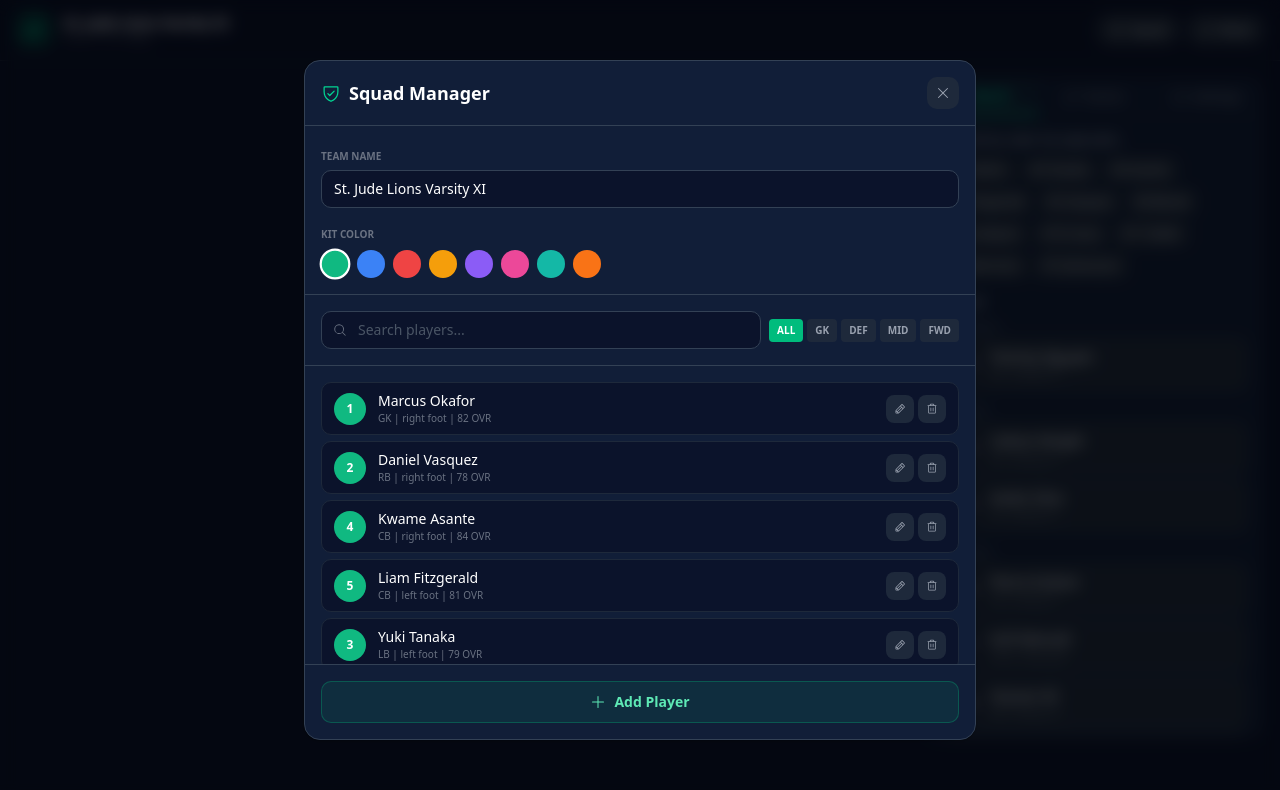
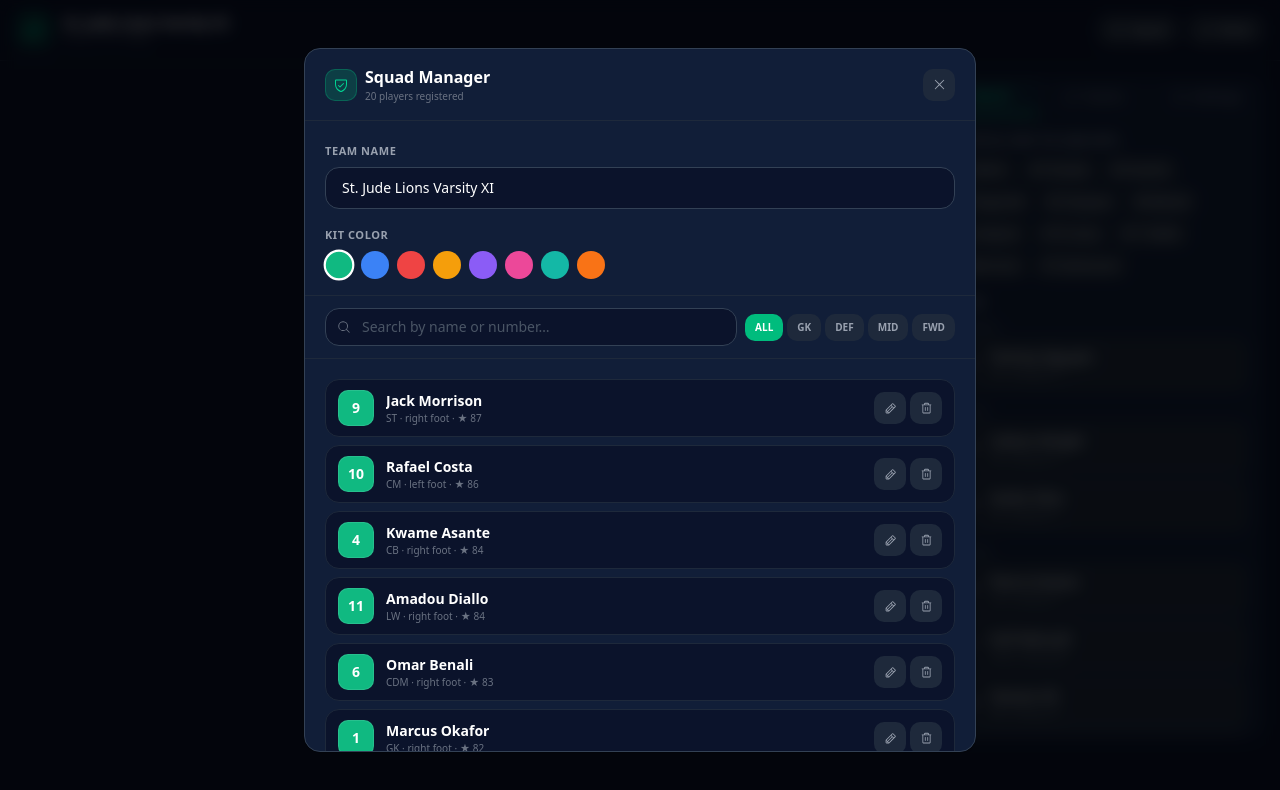
Before and after one commit to walidabdulkadir/squad-line-builder, a React (Vite) app: page / in a window 1280 px wide. Both pictures are taken after a click on the button "Squad". Shown: the top 790 px of the page. Built offline with nearby package versions, Linux system fonts and the light colour scheme.

Commit message:
Refactor SquadManagerDialog: streamline player editing and enhance UI components

```diff
--- a/src/components/SquadManagerDialog.tsx
+++ b/src/components/SquadManagerDialog.tsx
@@ -1,13 +1,12 @@
 import { useState, useMemo } from "react";
 import { motion, AnimatePresence } from "framer-motion";
-import { X, Plus, Pencil, Trash, MagnifyingGlass, ShieldCheck } from "@phosphor-icons/react";
+import { X, Pencil, Trash, MagnifyingGlass, ShieldCheck, Check, Users } from "@phosphor-icons/react";
 import { Player, Position, positionGroup } from "../types";
 
 interface SquadManagerProps {
   players: Player[];
   teamName: string;
   kitColor: string;
-  onAddPlayer: (player: Player) => void;
   onUpdatePlayer: (player: Player) => void;
   onDeletePlayer: (id: string) => void;
   onTeamNameChange: (name: string) => void;
@@ -15,98 +14,119 @@ interface SquadManagerProps {
   onClose: () => void;
 }
 
-const ALL_POSITIONS: Position[] = ["GK", "CB", "LB", "RB", "LWB", "RWB", "CDM", "CM", "CAM", "LM", "RM", "LW", "RW", "ST", "CF"];
+const ALL_POSITIONS: Position[] = [
+  "GK", "CB", "LB", "RB", "LWB", "RWB",
+  "CDM", "CM", "CAM", "LM", "RM",
+  "LW", "RW", "ST", "CF",
+];
 const KIT_COLORS = ["#10B981", "#3B82F6", "#EF4444", "#F59E0B", "#8B5CF6", "#EC4899", "#14B8A6", "#F97316"];
+const GROUPS = ["ALL", "GK", "DEF", "MID", "FWD"];
 
 export default function SquadManagerDialog({
-  players, teamName, kitColor, onAddPlayer, onUpdatePlayer, onDeletePlayer, onTeamNameChange, onKitColorChange, onClose,
+  players, teamName, kitColor,
+  onUpdatePlayer, onDeletePlayer,
+  onTeamNameChange, onKitColorChange, onClose,
 }: SquadManagerProps) {
   const [search, setSearch] = useState("");
-  const [filterGroup, setFilterGroup] = useState<string>("ALL");
+  const [filterGroup, setFilterGroup] = useState("ALL");
   const [editingId, setEditingId] = useState<string | null>(null);
-  const [adding, setAdding] = useState(false);
   const [confirmDelete, setConfirmDelete] = useState<string | null>(null);
 
-  // Form state
+  // Edit form state
   const [formName, setFormName] = useState("");
   const [formNumber, setFormNumber] = useState("");
   const [formPosition, setFormPosition] = useState<Position>("ST");
   const [formFoot, setFormFoot] = useState<"left" | "right" | "both">("right");
   const [formRating, setFormRating] = useState("75");
+  const [formError, setFormError] = useState("");
 
   const filtered = useMemo(() => {
     return players.filter((p) => {
-      const matchesSearch = p.name.toLowerCase().includes(search.toLowerCase()) || String(p.number).includes(search);
+      const matchesSearch =
+        p.name.toLowerCase().includes(search.toLowerCase()) ||
+        String(p.number).includes(search);
       const matchesGroup = filterGroup === "ALL" || positionGroup(p.position) === filterGroup;
       return matchesSearch && matchesGroup;
-    });
+    }).sort((a, b) => b.rating - a.rating);
   }, [players, search, filterGroup]);
 
-  const resetForm = () => {
-    setFormName(""); setFormNumber(""); setFormPosition("ST"); setFormFoot("right"); setFormRating("75");
-    setAdding(false); setEditingId(null);
+  const startEdit = (p: Player) => {
+    setEditingId(p.id);
+    setFormName(p.name);
+    setFormNumber(String(p.number));
+    setFormPosition(p.position);
+    setFormFoot(p.preferredFoot);
+    setFormRating(String(p.rating));
+    setFormError("");
   };
 
-  const startEdit = (p: Player) => {
-    setEditingId(p.id); setAdding(false);
-    setFormName(p.name); setFormNumber(String(p.number)); setFormPosition(p.position); setFormFoot(p.preferredFoot); setFormRating(String(p.rating));
+  const cancelEdit = () => {
+    setEditingId(null);
+    setFormError("");
   };
 
-  const handleSubmit = () => {
+  const handleUpdate = () => {
     const num = parseInt(formNumber);
-    if (!formName.trim() || isNaN(num) || num < 1 || num > 99) return;
+    if (!formName.trim()) { setFormError("Name is required."); return; }
+    if (isNaN(num) || num < 1 || num > 99) { setFormError("Jersey # must be 1–99."); return; }
     const dup = players.find((p) => p.number === num && p.id !== editingId);
-    if (dup) return;
+    if (dup) { setFormError(`#${num} is already taken by ${dup.name}.`); return; }
 
-    if (editingId) {
     const existing = players.find((p) => p.id === editingId);
     if (existing) {
-        onUpdatePlayer({ ...existing, name: formName.trim(), number: num, position: formPosition, preferredFoot: formFoot, rating: parseInt(formRating) || 75 });
+      onUpdatePlayer({
+        ...existing,
+        name: formName.trim(),
+        number: num,
+        position: formPosition,
+        preferredFoot: formFoot,
+        rating: parseInt(formRating) || 75,
+      });
     }
-    } else {
-      const newPlayer: Player = {
-        id: `p_${Date.now()}`, name: formName.trim(), number: num, position: formPosition,
-        secondaryPositions: [], isStarter: false, pitchCoordinates: { x: 0, y: 0 }, preferredFoot: formFoot, rating: parseInt(formRating) || 75,
+    cancelEdit();
   };
-      onAddPlayer(newPlayer);
-    }
-    resetForm();
-  };
-
-  const groups = ["ALL", "GK", "DEF", "MID", "FWD"];
 
   return (
     <motion.div
       initial={{ opacity: 0 }} animate={{ opacity: 1 }} exit={{ opacity: 0 }}
-      className="fixed inset-0 z-50 flex items-center justify-center p-4 bg-black/60 backdrop-blur-sm"
+      className="fixed inset-0 z-50 flex items-center justify-center p-4 bg-black/70 backdrop-blur-sm"
       onClick={onClose}
     >
       <motion.div
-        initial={{ scale: 0.95, y: 20 }} animate={{ scale: 1, y: 0 }} exit={{ scale: 0.95, y: 20 }}
-        className="w-full max-w-2xl max-h-[85vh] bg-[#111E38] border border-[#334155] rounded-2xl shadow-2xl flex flex-col overflow-hidden"
+        initial={{ scale: 0.95, y: 16 }} animate={{ scale: 1, y: 0 }} exit={{ scale: 0.95, y: 16 }}
+        transition={{ type: "spring", stiffness: 300, damping: 28 }}
+        className="w-full max-w-2xl max-h-[88vh] bg-[#111E38] border border-[#334155] rounded-2xl shadow-2xl flex flex-col overflow-hidden"
         onClick={(e) => e.stopPropagation()}
       >
         {/* Header */}
-        <div className="flex items-center justify-between p-4 border-b border-[#334155]">
-          <h2 className="text-lg font-bold text-white flex items-center gap-2">
-            <ShieldCheck size={20} className="text-emerald-400" /> Squad Manager
-          </h2>
-          <button onClick={onClose} className="w-8 h-8 rounded-lg bg-[#1E293B] flex items-center justify-center hover:bg-[#334155] transition-colors">
-            <X size={16} className="text-gray-400" />
+        <div className="flex items-center justify-between px-5 py-4 border-b border-[#1E293B]">
+          <div className="flex items-center gap-2">
+            <div className="w-8 h-8 rounded-lg bg-emerald-500/20 border border-emerald-500/30 flex items-center justify-center">
+              <ShieldCheck size={16} className="text-emerald-400" />
+            </div>
+            <div>
+              <h2 className="text-base font-bold text-white">Squad Manager</h2>
+              <p className="text-[10px] text-gray-500">{players.length} players registered</p>
+            </div>
+          </div>
+          <button onClick={onClose}
+            className="w-8 h-8 rounded-lg bg-[#1E293B] flex items-center justify-center hover:bg-[#334155] transition-colors">
+            <X size={15} className="text-gray-400" />
           </button>
         </div>
 
         {/* Team settings */}
-        <div className="p-4 border-b border-[#334155] space-y-3">
-          <div className="flex gap-3">
-            <div className="flex-1">
-              <label className="text-[10px] text-gray-500 uppercase font-semibold">Team Name</label>
-              <input value={teamName} onChange={(e) => onTeamNameChange(e.target.value)}
-                className="mt-1 w-full px-3 py-2 rounded-lg bg-[#0B132B] border border-[#334155] text-sm text-white focus:border-emerald-500 outline-none" />
-            </div>
+        <div className="px-5 py-4 border-b border-[#1E293B] space-y-3">
+          <div>
+            <label className="text-[11px] font-semibold text-gray-400 uppercase tracking-wider">Team Name</label>
+            <input
+              value={teamName}
+              onChange={(e) => onTeamNameChange(e.target.value)}
+              className="mt-1.5 w-full px-4 py-2.5 rounded-xl bg-[#0B132B] border border-[#334155] text-sm text-white focus:border-emerald-500 outline-none transition-colors"
+            />
           </div>
           <div>
-            <label className="text-[10px] text-gray-500 uppercase font-semibold">Kit Color</label>
+            <label className="text-[11px] font-semibold text-gray-400 uppercase tracking-wider">Kit Color</label>
             <div className="flex gap-2 mt-1.5">
               {KIT_COLORS.map((c) => (
                 <button key={c} onClick={() => onKitColorChange(c)}
@@ -118,16 +138,20 @@ export default function SquadManagerDialog({
         </div>
 
         {/* Search + filter */}
-        <div className="p-4 flex gap-2 items-center border-b border-[#334155]">
+        <div className="px-5 py-3 flex gap-2 items-center border-b border-[#1E293B]">
           <div className="relative flex-1">
             <MagnifyingGlass size={14} className="absolute left-3 top-1/2 -translate-y-1/2 text-gray-500" />
-            <input value={search} onChange={(e) => setSearch(e.target.value)} placeholder="Search players..."
-              className="w-full pl-9 pr-3 py-2 rounded-lg bg-[#0B132B] border border-[#334155] text-sm text-white placeholder-gray-600 focus:border-emerald-500 outline-none" />
+            <input
+              value={search}
+              onChange={(e) => setSearch(e.target.value)}
+              placeholder="Search by name or number…"
+              className="w-full pl-9 pr-3 py-2 rounded-xl bg-[#0B132B] border border-[#334155] text-sm text-white placeholder-gray-600 focus:border-emerald-500 outline-none"
+            />
           </div>
           <div className="flex gap-1">
-            {groups.map((g) => (
+            {GROUPS.map((g) => (
               <button key={g} onClick={() => setFilterGroup(g)}
-                className={`px-2 py-1 rounded text-[10px] font-semibold transition-colors ${filterGroup === g ? "bg-emerald-500 text-white" : "bg-[#1E293B] text-gray-400 hover:text-white"}`}>
+                className={`px-2.5 py-1.5 rounded-lg text-[10px] font-bold transition-colors ${filterGroup === g ? "bg-emerald-500 text-white" : "bg-[#1E293B] text-gray-400 hover:text-white"}`}>
                 {g}
               </button>
             ))}
@@ -135,84 +159,125 @@ export default function SquadManagerDialog({
         </div>
 
         {/* Player list */}
-        <div className="flex-1 overflow-y-auto p-4 space-y-1.5">
+        <div className="flex-1 overflow-y-auto p-5 space-y-2">
+          {filtered.length === 0 && (
+            <div className="flex flex-col items-center justify-center py-12 gap-3 text-center">
+              <Users size={32} className="text-gray-600" />
+              <p className="text-sm text-gray-500">
+                {players.length === 0 ? "No players yet. Use 'Add Player' to get started." : "No players match your search."}
+              </p>
+            </div>
+          )}
+
           <AnimatePresence mode="popLayout">
             {filtered.map((p) => (
-              <motion.div key={p.id} layout initial={{ opacity: 0 }} animate={{ opacity: 1 }} exit={{ opacity: 0 }}
-                className="flex items-center gap-3 px-3 py-2 rounded-lg bg-[#0B132B] border border-[#1E293B] hover:border-[#334155] transition-colors">
-                <span className="w-8 h-8 rounded-full flex items-center justify-center text-xs font-bold text-white" style={{ backgroundColor: kitColor }}>
+              <motion.div key={p.id} layout initial={{ opacity: 0 }} animate={{ opacity: 1 }} exit={{ opacity: 0 }}>
+                {/* Player row */}
+                <div className="flex items-center gap-3 px-3 py-2.5 rounded-xl bg-[#0B132B] border border-[#1E293B] hover:border-[#334155] transition-colors">
+                  <span className="w-9 h-9 shrink-0 rounded-lg flex items-center justify-center text-sm font-bold text-white border border-white/10"
+                    style={{ backgroundColor: kitColor }}>
                     {p.number}
                   </span>
                   <div className="flex-1 min-w-0">
-                  <p className="text-sm text-white truncate">{p.name}</p>
-                  <p className="text-[10px] text-gray-500">{p.position} | {p.preferredFoot} foot | {p.rating} OVR</p>
+                    <p className="text-sm font-semibold text-white truncate">{p.name}</p>
+                    <p className="text-[10px] text-gray-500">{p.position} · {p.preferredFoot} foot · ★ {p.rating}</p>
                   </div>
+
                   {confirmDelete === p.id ? (
-                  <div className="flex gap-1">
+                    <div className="flex gap-1.5 shrink-0">
                       <button onClick={() => { onDeletePlayer(p.id); setConfirmDelete(null); }}
-                      className="px-2 py-1 rounded bg-red-500/20 text-red-400 text-[10px] font-semibold hover:bg-red-500/30">Confirm</button>
+                        className="px-3 py-1.5 rounded-lg bg-red-500/20 text-red-400 text-xs font-bold hover:bg-red-500/30 transition-colors">
+                        Remove
+                      </button>
                       <button onClick={() => setConfirmDelete(null)}
-                      className="px-2 py-1 rounded bg-gray-700 text-gray-300 text-[10px] hover:bg-gray-600">No</button>
+                        className="px-3 py-1.5 rounded-lg bg-[#1E293B] text-gray-300 text-xs hover:bg-[#334155] transition-colors">
+                        Cancel
+                      </button>
                     </div>
                   ) : (
-                  <div className="flex gap-1">
-                    <button onClick={() => startEdit(p)} className="w-7 h-7 rounded-md bg-[#1E293B] flex items-center justify-center hover:bg-[#334155] transition-colors">
-                      <Pencil size={12} className="text-gray-400" />
+                    <div className="flex gap-1 shrink-0">
+                      <button onClick={() => editingId === p.id ? cancelEdit() : startEdit(p)}
+                        className="w-8 h-8 rounded-lg bg-[#1E293B] flex items-center justify-center hover:bg-blue-500/20 hover:text-blue-400 transition-colors">
+                        <Pencil size={13} className="text-gray-400" />
                       </button>
-                    <button onClick={() => setConfirmDelete(p.id)} className="w-7 h-7 rounded-md bg-[#1E293B] flex items-center justify-center hover:bg-red-500/20 transition-colors">
-                      <Trash size={12} className="text-gray-400" />
+                      <button onClick={() => setConfirmDelete(p.id)}
+                        className="w-8 h-8 rounded-lg bg-[#1E293B] flex items-center justify-center hover:bg-red-500/20 transition-colors">
+                        <Trash size={13} className="text-gray-400" />
                       </button>
                     </div>
                   )}
-              </motion.div>
-            ))}
-          </AnimatePresence>
                 </div>
 
-        {/* Add/Edit form */}
+                {/* Inline edit form */}
                 <AnimatePresence>
-          {(adding || editingId) && (
-            <motion.div initial={{ height: 0 }} animate={{ height: "auto" }} exit={{ height: 0 }} className="overflow-hidden border-t border-[#334155]">
-              <div className="p-4 space-y-3">
-                <p className="text-xs font-semibold text-gray-400 uppercase">{editingId ? "Edit Player" : "Add New Player"}</p>
+                  {editingId === p.id && (
+                    <motion.div
+                      initial={{ height: 0, opacity: 0 }} animate={{ height: "auto", opacity: 1 }} exit={{ height: 0, opacity: 0 }}
+                      className="overflow-hidden"
+                    >
+                      <div className="mt-1 p-4 rounded-xl bg-[#0d1829] border border-emerald-500/20 space-y-3">
+                        <p className="text-xs font-bold text-emerald-400 uppercase tracking-wider">Edit Player</p>
+
                         <div className="grid grid-cols-2 gap-2">
-                  <input value={formName} onChange={(e) => setFormName(e.target.value)} placeholder="Full name"
+                          <input value={formName} onChange={(e) => { setFormName(e.target.value); setFormError(""); }}
+                            placeholder="Full name"
+                            className="px-3 py-2 rounded-lg bg-[#0B132B] border border-[#334155] text-sm text-white placeholder-gray-600 focus:border-emerald-500 outline-none col-span-2" />
+                          <input value={formNumber} onChange={(e) => { setFormNumber(e.target.value.replace(/\D/g, "")); setFormError(""); }}
+                            placeholder="Jersey #" maxLength={2}
                             className="px-3 py-2 rounded-lg bg-[#0B132B] border border-[#334155] text-sm text-white placeholder-gray-600 focus:border-emerald-500 outline-none" />
-                  <input value={formNumber} onChange={(e) => setFormNumber(e.target.value.replace(/\D/g, ""))} placeholder="Jersey #"
+                          <input value={formRating} onChange={(e) => { setFormRating(e.target.value.replace(/\D/g, "")); setFormError(""); }}
+                            placeholder="Rating 1–99" maxLength={2}
                             className="px-3 py-2 rounded-lg bg-[#0B132B] border border-[#334155] text-sm text-white placeholder-gray-600 focus:border-emerald-500 outline-none" />
-                  <select value={formPosition} onChange={(e) => setFormPosition(e.target.value as Position)}
-                    className="px-3 py-2 rounded-lg bg-[#0B132B] border border-[#334155] text-sm text-white focus:border-emerald-500 outline-none">
-                    {ALL_POSITIONS.map((pos) => <option key={pos} value={pos}>{pos}</option>)}
-                  </select>
-                  <select value={formFoot} onChange={(e) => setFormFoot(e.target.value as "left" | "right" | "both")}
-                    className="px-3 py-2 rounded-lg bg-[#0B132B] border border-[#334155] text-sm text-white focus:border-emerald-500 outline-none">
-                    <option value="right">Right</option><option value="left">Left</option><option value="both">Both</option>
-                  </select>
-                  <input value={formRating} onChange={(e) => setFormRating(e.target.value.replace(/\D/g, ""))} placeholder="Rating (1-99)"
-                    className="px-3 py-2 rounded-lg bg-[#0B132B] border border-[#334155] text-sm text-white placeholder-gray-600 focus:border-emerald-500 outline-none" />
+                        </div>
+
+                        <div className="flex flex-wrap gap-1.5">
+                          {ALL_POSITIONS.map((pos) => (
+                            <button key={pos} onClick={() => setFormPosition(pos)}
+                              className={`px-2 py-1 rounded-lg text-xs font-semibold border transition-all ${
+                                formPosition === pos
+                                  ? "bg-emerald-500/20 border-emerald-500/50 text-emerald-300"
+                                  : "bg-[#0B132B] border-[#334155] text-gray-400 hover:text-white"
+                              }`}>
+                              {pos}
+                            </button>
+                          ))}
+                        </div>
+
                         <div className="flex gap-2">
-                    <button onClick={handleSubmit} className="flex-1 px-3 py-2 rounded-lg bg-emerald-500 text-white text-sm font-semibold hover:bg-emerald-600 transition-colors">
-                      {editingId ? "Update" : "Add"}
+                          {(["right", "left", "both"] as const).map((foot) => (
+                            <button key={foot} onClick={() => setFormFoot(foot)}
+                              className={`flex-1 py-1.5 rounded-lg text-xs font-semibold border capitalize transition-all ${
+                                formFoot === foot
+                                  ? "bg-emerald-500/20 border-emerald-500/50 text-emerald-300"
+                                  : "bg-[#0B132B] border-[#334155] text-gray-400 hover:text-white"
+                              }`}>
+                              {foot}
                             </button>
-                    <button onClick={resetForm} className="px-3 py-2 rounded-lg bg-[#334155] text-gray-300 text-sm hover:bg-[#475569] transition-colors">
+                          ))}
+                        </div>
+
+                        {formError && (
+                          <p className="text-xs text-red-400 bg-red-500/10 border border-red-500/20 rounded-lg px-3 py-2">{formError}</p>
+                        )}
+
+                        <div className="flex gap-2">
+                          <button onClick={handleUpdate}
+                            className="flex-1 flex items-center justify-center gap-1.5 py-2 rounded-lg bg-emerald-500 text-white text-sm font-bold hover:bg-emerald-400 transition-colors">
+                            <Check size={14} /> Save Changes
+                          </button>
+                          <button onClick={cancelEdit}
+                            className="px-4 py-2 rounded-lg bg-[#334155] text-gray-300 text-sm hover:bg-[#475569] transition-colors">
                             Cancel
                           </button>
-                  </div>
                         </div>
                       </div>
                     </motion.div>
                   )}
                 </AnimatePresence>
-
-        {/* Add button */}
-        {!adding && !editingId && (
-          <div className="p-4 border-t border-[#334155]">
-            <button onClick={() => setAdding(true)}
-              className="w-full flex items-center justify-center gap-2 px-4 py-2.5 rounded-lg bg-emerald-500/10 border border-emerald-500/30 text-sm text-emerald-300 font-semibold hover:bg-emerald-500/20 transition-colors">
-              <Plus size={16} /> Add Player
-            </button>
+              </motion.div>
+            ))}
+          </AnimatePresence>
         </div>
-        )}
       </motion.div>
     </motion.div>
   );
```
Lines whose indentation alone changed are shown as unchanged.
